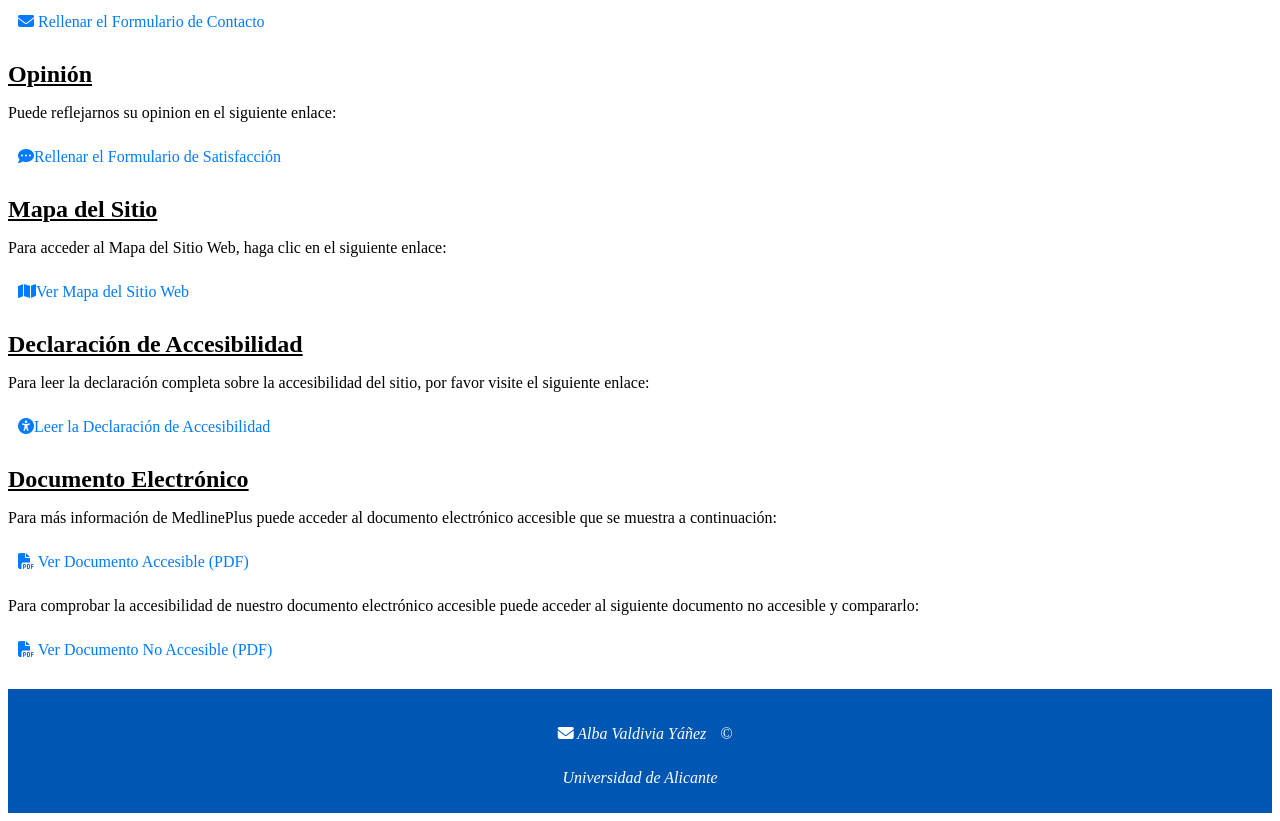
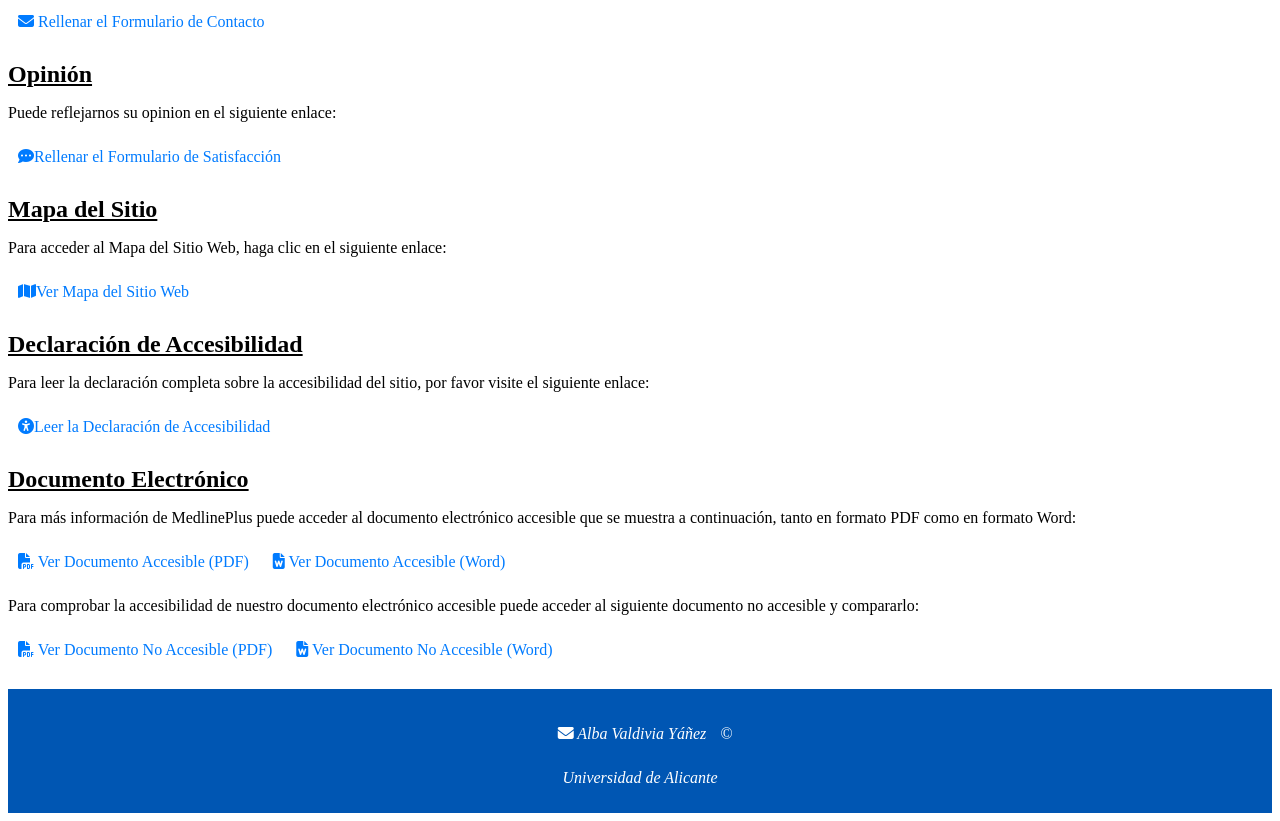
Before and after one commit to albavy/MEDLINE, a plain HTML site: page index.html in a window 1280 px wide. Shown: the part 2520-3341 px from the top of the page. Drawn offline with Linux system fonts and the light colour scheme.

Commit message:
Update index.html

```diff
--- a/index.html
+++ b/index.html
@@ -239,13 +239,15 @@
             <a href="accesibilidad.html"><i class="fas fa-universal-access"></i>Leer la Declaración de Accesibilidad</a>
         </section>
 
-        <section id="documento-accesible" class="margen-adicional">
+         <section id="documento-accesible" class="margen-adicional">
     	    <h2>Documento Electrónico</h2>
-    	    <p>Para más información de MedlinePlus puede acceder al documento electrónico accesible que se muestra a continuación:</p>
+    	    <p>Para más información de MedlinePlus puede acceder al documento electrónico accesible que se muestra a continuación, tanto en formato PDF como en formato Word:</p>
             <a href="documentos/documento_accesible.pdf" target="_blank"><i class="fas fa-file-pdf"></i> Ver Documento Accesible (PDF)</a>
+ 	    <a href="documentos/documento_accesible.docx" target="_blank"><i class="fas fa-file-word"></i> Ver Documento Accesible (Word)</a>
 
 	    <p>Para comprobar la accesibilidad de nuestro documento electrónico accesible puede acceder al siguiente documento no accesible y compararlo:</p>
             <a href="documentos/documento_no_accesible.pdf" target="_blank"><i class="fas fa-file-pdf"></i> Ver Documento No Accesible (PDF)</a>
+ 	    <a href="documentos/documento_no_accesible.docx" target="_blank"><i class="fas fa-file-word"></i> Ver Documento No Accesible (Word)</a>
         </section>
 
     </main>
```
